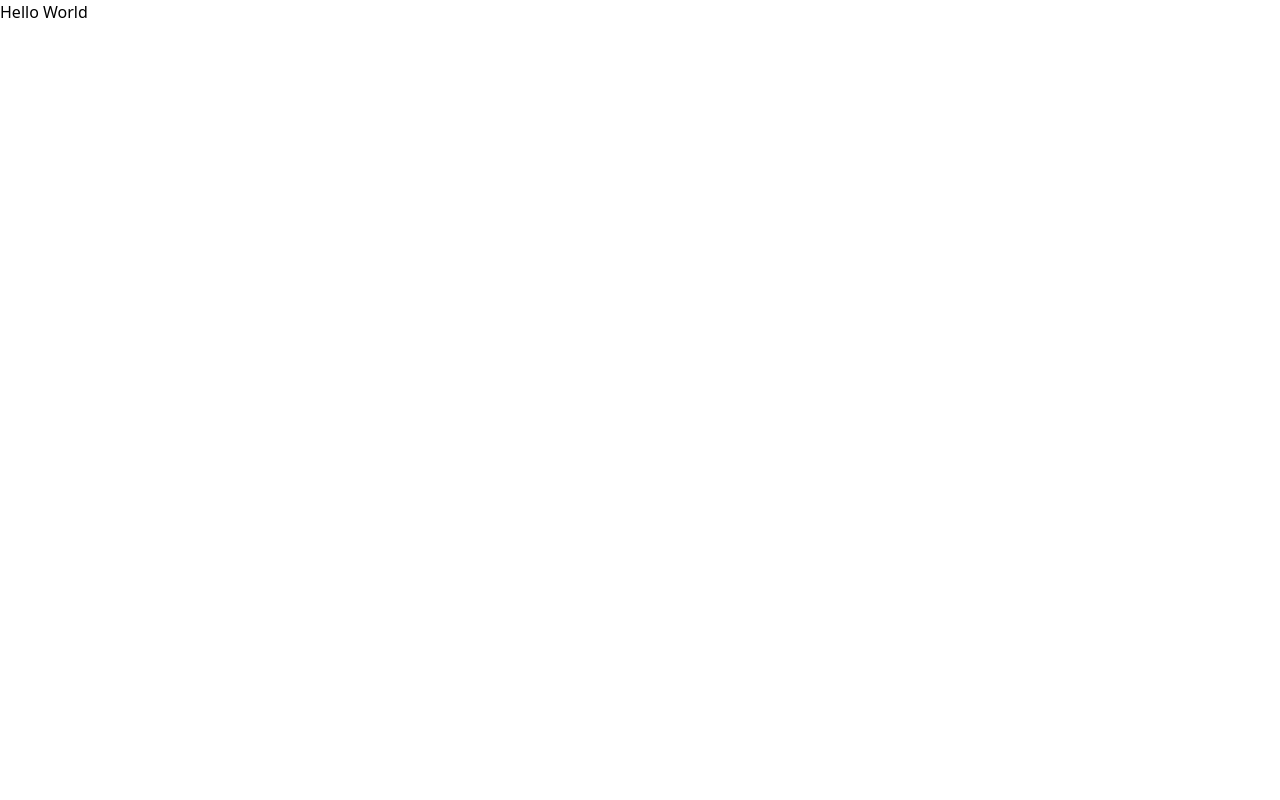
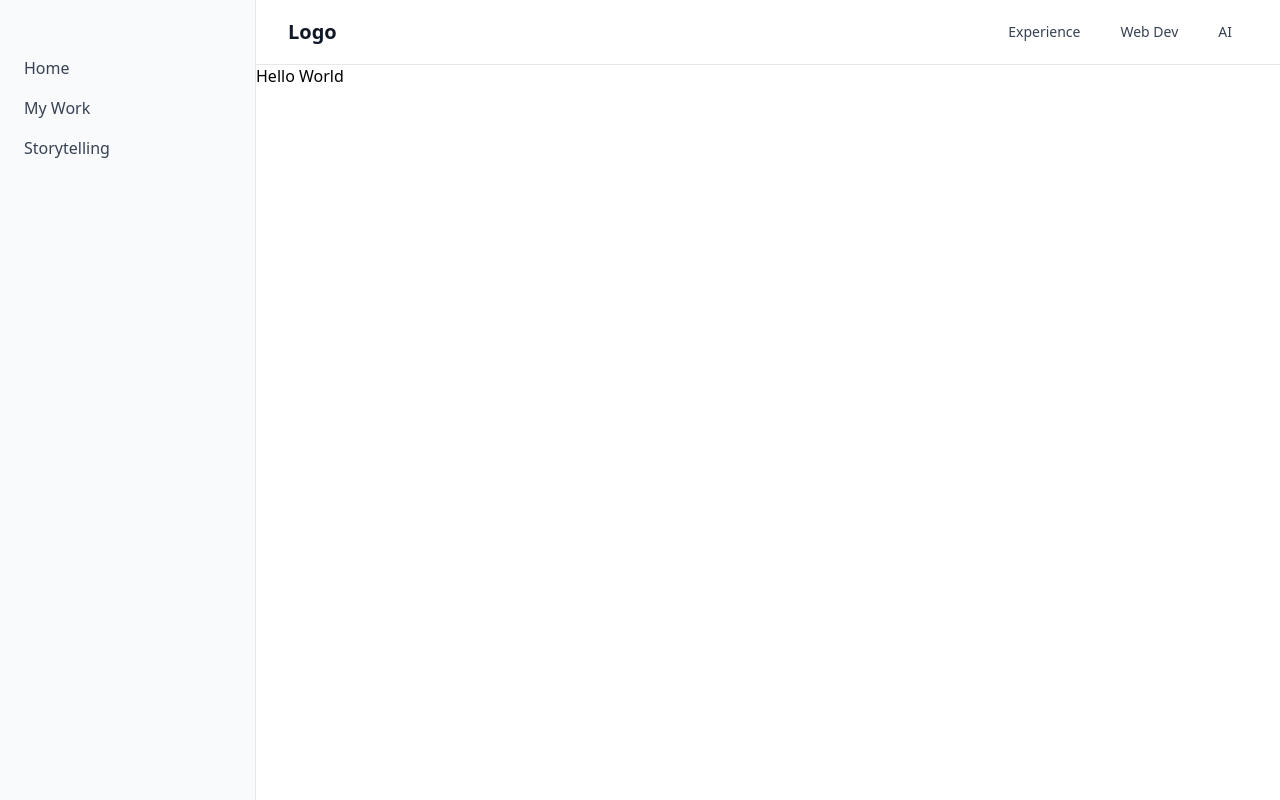
Before and after one commit to ayushkhanvilkar10/portfolio, a Next.js app: page / in a window 1280 px wide. Built offline with nearby package versions, Linux system fonts and the light colour scheme.

Commit message:
Add responsive navigation with sidebar layout
- Add Navigation component with sticky top bar, hamburger menu for mobile,
  and full-page overlay menu
- Add Sidebar component with fixed left positioning
- Update layout to combine sidebar (desktop) with top navigation bar

```diff
--- a/src/app/layout.tsx
+++ b/src/app/layout.tsx
@@ -1,5 +1,7 @@
 import type { Metadata } from "next";
 import "./globals.css";
+import Sidebar from "@/components/Sidebar";
+import Navigation from "@/components/Navigation";
 
 export const metadata: Metadata = {
   title: "Portfolio",
@@ -13,7 +15,13 @@ export default function RootLayout({
 }>) {
   return (
     <html lang="en">
-      <body>{children}</body>
+      <body>
+        <Sidebar />
+        <div className="md:ml-64">
+          <Navigation />
+          <main className="pt-16">{children}</main>
+        </div>
+      </body>
     </html>
   );
 }
--- /dev/null
+++ b/src/components/Navigation.tsx
@@ -0,0 +1,106 @@
+"use client";
+
+import { useState } from "react";
+
+const navItems = [
+  { label: "Experience", href: "#experience" },
+  { label: "Web Dev", href: "#webdev" },
+  { label: "AI", href: "#ai" },
+];
+
+export default function Navigation() {
+  const [isMenuOpen, setIsMenuOpen] = useState(false);
+
+  const toggleMenu = () => setIsMenuOpen(!isMenuOpen);
+  const closeMenu = () => setIsMenuOpen(false);
+
+  return (
+    <>
+      {/* Navigation Bar */}
+      <nav className="fixed top-0 left-0 md:left-64 right-0 z-40 bg-white/80 backdrop-blur-md border-b border-gray-200">
+        <div className="max-w-7xl mx-auto px-4 sm:px-6 lg:px-8">
+          <div className="flex items-center justify-between h-16">
+            {/* Logo */}
+            <h1 className="text-xl font-bold text-gray-900">Logo</h1>
+
+            {/* Desktop Navigation */}
+            <div className="hidden md:flex items-center gap-2">
+              {navItems.map((item) => (
+                <a
+                  key={item.label}
+                  href={item.href}
+                  className="px-4 py-2 text-sm font-medium text-gray-700 hover:text-gray-900 hover:bg-gray-100 rounded-lg transition-colors"
+                >
+                  {item.label}
+                </a>
+              ))}
+            </div>
+
+            {/* Hamburger Button (Mobile) */}
+            {!isMenuOpen && (
+              <button
+                onClick={toggleMenu}
+                className="md:hidden p-2 rounded-lg hover:bg-gray-100 transition-colors"
+                aria-label="Open menu"
+              >
+                <svg
+                  className="w-6 h-6 text-gray-700"
+                  fill="none"
+                  stroke="currentColor"
+                  viewBox="0 0 24 24"
+                >
+                  <path
+                    strokeLinecap="round"
+                    strokeLinejoin="round"
+                    strokeWidth={2}
+                    d="M4 6h16M4 12h16M4 18h16"
+                  />
+                </svg>
+              </button>
+            )}
+          </div>
+        </div>
+      </nav>
+
+      {/* Full-Page Mobile Menu */}
+      {isMenuOpen && (
+        <div className="fixed inset-0 z-50 bg-white md:hidden">
+          {/* Close Button */}
+          <button
+            onClick={closeMenu}
+            className="absolute top-4 right-4 p-2 rounded-lg hover:bg-gray-100 transition-colors"
+            aria-label="Close menu"
+          >
+            <svg
+              className="w-6 h-6 text-gray-700"
+              fill="none"
+              stroke="currentColor"
+              viewBox="0 0 24 24"
+            >
+              <path
+                strokeLinecap="round"
+                strokeLinejoin="round"
+                strokeWidth={2}
+                d="M6 18L18 6M6 6l12 12"
+              />
+            </svg>
+          </button>
+
+          {/* Menu Items */}
+          <div className="flex flex-col items-center justify-center h-full gap-8">
+            {navItems.map((item) => (
+              <a
+                key={item.label}
+                href={item.href}
+                onClick={closeMenu}
+                className="text-3xl font-semibold text-gray-900 hover:text-gray-600 transition-colors"
+              >
+                {item.label}
+              </a>
+            ))}
+          </div>
+        </div>
+      )}
+    </>
+  );
+}
--- /dev/null
+++ b/src/components/Sidebar.tsx
@@ -0,0 +1,25 @@
+import Link from "next/link";
+
+export default function Sidebar() {
+  const links = [
+    { name: "Home", href: "#" },
+    { name: "My Work", href: "#" },
+    { name: "Storytelling", href: "#" },
+  ];
+
+  return (
+    <aside className="hidden md:flex fixed left-0 top-0 h-screen w-64 flex-col bg-gray-50 border-r border-gray-200 p-6">
+      <nav className="flex flex-col gap-4 mt-8">
+        {links.map((link) => (
+          <Link
+            key={link.name}
+            href={link.href}
+            className="text-gray-700 hover:text-gray-900 font-medium transition-colors"
+          >
+            {link.name}
+          </Link>
+        ))}
+      </nav>
+    </aside>
+  );
+}
```
